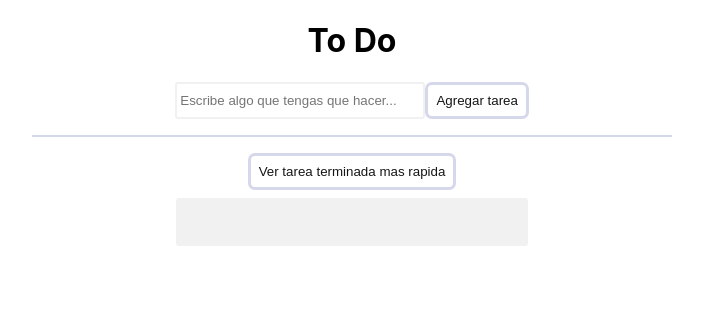
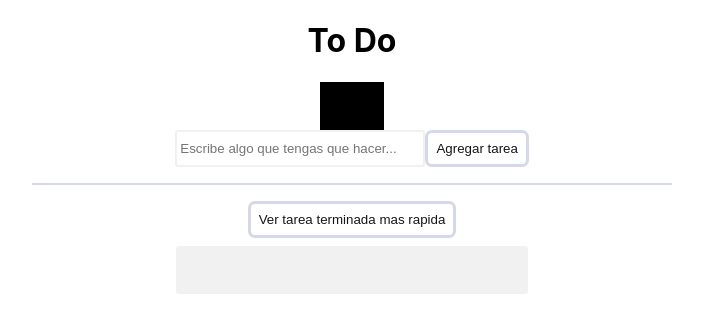
Before and after one commit to AgustinaPotasman/ToDo_List2, a React (Create React App) app: page / in a window 1280 px wide. Shown: the top 332 px of the page, without its empty margins (288-991 px from the left). Built offline with nearby package versions, Linux system fonts and the light colour scheme.

Commit message:
continuacion

```diff
--- a/src/App.js
+++ b/src/App.js
@@ -7,7 +7,6 @@ import ListToDo from './Components/ListToDo/ListToDo'
 
 function App() {
   const [ToDos, setToDos] = useState([]);
-
   return (
     <div className="App">
       <Titulo sendText={"To Do"}></Titulo>
--- a/src/Components/Elemento/Elemento.css
+++ b/src/Components/Elemento/Elemento.css
@@ -1,3 +1,9 @@
 input[type="checkbox"]{
     accent-color: rgb(0, 0, 179);
 }
+
+label {
+    min-width: inherit;
+    min-height: 50px;
+    background-color: rgb(10, 71, 124);
+}
--- a/src/Components/Elemento/Elemento.js
+++ b/src/Components/Elemento/Elemento.js
@@ -1,14 +1,7 @@
 import './Elemento.css';
 
 function Elemento({ id, contenido, tachado, ToDos, setToDo }) {
-    return  (
-    <div class="ToDo" id={`T${id}`}>
-        <div class="checkbox-container" id={`Check${id}`}>
-            <input type="checkbox" className="checkbox-container__myCheckbox" id={`myCheck${id}`}/>
-            <label>{contenido}</label>
-        </div>
-    </div>
-    );
+    return  <label key={id}>{contenido}</label>;
 }
 // onclick={borrar(`D${id}`, id)}
 // onclick={tachar(id)}
--- a/src/Components/ListToDo/ListToDo.css
+++ b/src/Components/ListToDo/ListToDo.css
@@ -0,0 +1,7 @@
+.ToDoS {
+    min-width: 60px;
+    max-width: 4rem;
+    min-height: 3rem;
+    background-color: #000;
+    margin: 0 auto;
+}
--- a/src/Components/ListToDo/ListToDo.js
+++ b/src/Components/ListToDo/ListToDo.js
@@ -2,16 +2,18 @@ import './ListToDo.css';
 import Elemento from '../Elemento/Elemento';
 
 function ListToDo({ setToDo, ToDos }) {
-    let i = -1;
-    return <div className='ToDos'>
-        {
-            ToDos.map(t => {
-            i++
-            return (
-                <Elemento id={i} contenido={t.contenido} tachado={t.tachado} setToDo={setToDo} ToDos={ToDos}></Elemento>)
-            })
-        }
-    </div>;
+
+    return (
+     <div className='ToDoS'>
+            {
+                ToDos.map(t => {
+                    return (<Elemento id={t.id} contenido={t.contenido} tachado={t.tachado} setToDo={setToDo} ToDos={ToDos}></Elemento>)
+                }
+            )}
+    </div>
+
+    );
+
 }
 
 export default ListToDo;
--- a/src/Components/NuevoToDo/NuevoToDo.js
+++ b/src/Components/NuevoToDo/NuevoToDo.js
@@ -5,6 +5,7 @@ import './NuevoToDo.css';
 function NuevoToDo({ToDos, setToDos}) {
   const agregarToDo = (e) => {
       let newId = e + (ToDos.lenght + 1)
+      console.log(newId)
       setToDos([...ToDos, {
         id: newId,
         contenido: e.target.content.value,
```
